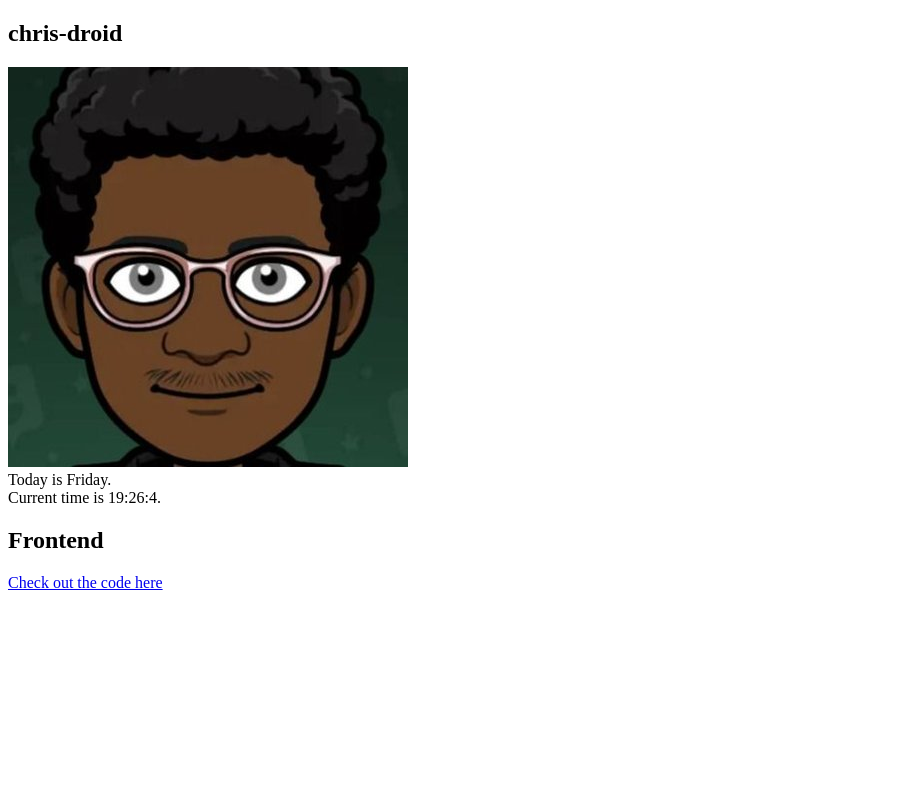
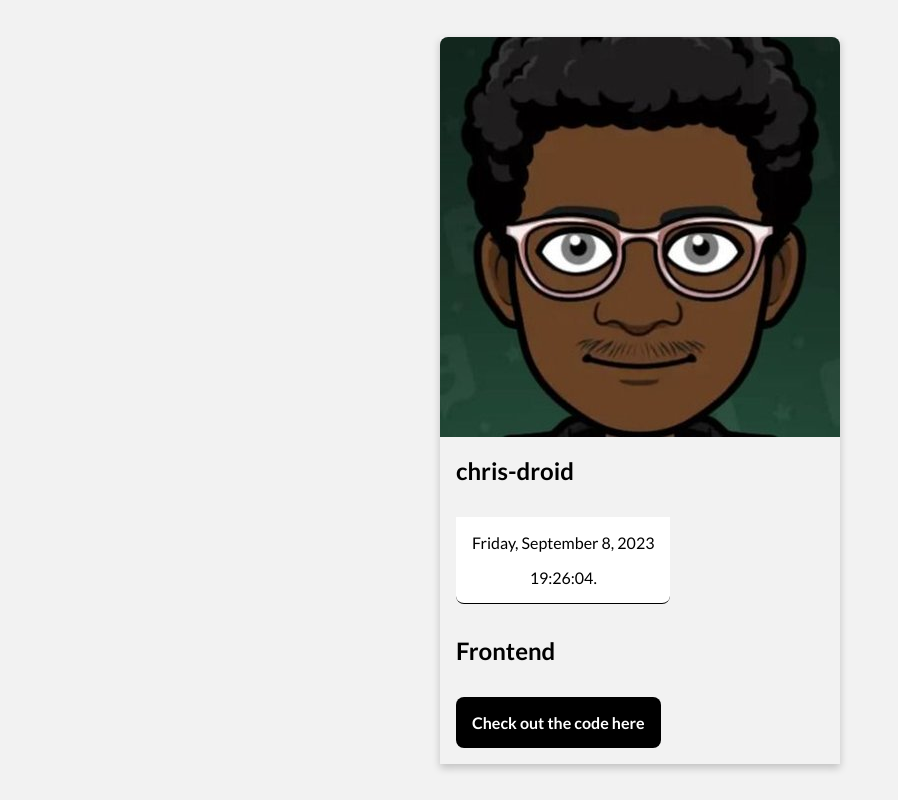
Before and after one commit to 10-menachi/hng-stage-one-task, a plain HTML site: page index.html in a window 1280 px wide. Shown: the whole page, without its empty margins (0-898 px from the left). Drawn offline with Linux system fonts and the light colour scheme.

Commit message:
Style Page

```diff
--- a/index.html
+++ b/index.html
@@ -3,30 +3,27 @@
 <head>
     <meta charset="UTF-8">
     <meta name="viewport" content="width=device-width, initial-scale=1.0">
+    <link rel="stylesheet" href="styles.css">
+    <link rel="preconnect" href="https://fonts.googleapis.com">
+    <link rel="preconnect" href="https://fonts.gstatic.com" crossorigin>
+    <link href="https://fonts.googleapis.com/css2?family=Lato:ital,wght@0,400;0,700;0,900;1,400;1,700;1,900&display=swap" rel="stylesheet">
     <title>chris droid</title>
 </head>
 <body>
-    <h2 class="slack-name" data-testid="slackUserName">chris-droid</h2>
-    <img src="propic.jpg" alt="chris-droid" data-testid="slackDisplayImage">
-    <div class="day-of-the-week" data-testid="currentDayOfTheWeek"></div>
-    <div class="current-time" data-testid="currentUTCTime"></div>
-    <h2 class="track" data-testid="myTrack">Frontend</h2>
-    <a href="https://github.com/10-menachi" class="github-url" data-testid=“githubURL”>Check out the code here</a>
+    <div class="card">
+        <img src="propic.jpg" alt="chris-droid" data-testid="slackDisplayImage">
+        <div class="details">
+            <h2 class="slack-name" data-testid="slackUserName">chris-droid</h2>
+        <div class="time-and-date-card">
+            <div class="day-of-the-week" data-testid="currentDayOfTheWeek"></div>
+            <div class="current-time" data-testid="currentUTCTime"></div>
+        </div>
+        <h2 class="track" data-testid="myTrack">Frontend</h2>
+        <a href="https://github.com/10-menachi/hng-stage-one-task" class="button" data-testid=“githubURL”>Check out the code here</a>
+        </div>
+    </div>
+    <script src="script.js">
 
-    <script>
-        const current_time_div = document.querySelector('.current-time');
-        const current_day_div = document.querySelector('.day-of-the-week');
-        const today = new Date();
-        const day = today.getDay();
-        const daylist = ["Sunday","Monday","Tuesday","Wednesday ","Thursday","Friday","Saturday"];
-        current_day_div.innerHTML = `Today is ${daylist[day]}.`;
-
-        const current_time = today.getHours() + ":" + today.getMinutes() + ":" + today.getSeconds();
-        setInterval(() => {
-            const today = new Date();
-            const current_time = today.getHours() + ":" + today.getMinutes() + ":" + today.getSeconds();
-            current_time_div.innerHTML = `Current time is ${current_time}.`;
-        }, 1000);
     </script>
 </body>
 </html>
--- a/script.js
+++ b/script.js
@@ -0,0 +1,19 @@
+const current_time_div = document.querySelector('.current-time');
+const current_day_div = document.querySelector('.day-of-the-week');
+const today = new Date();
+const day = today.getDay();
+const daylist = ["Sunday", "Monday", "Tuesday", "Wednesday", "Thursday", "Friday", "Saturday"];
+const months = ["January","February","March","April","May","June","July","August","September","October","November","December"];
+current_day_div.innerHTML = `${daylist[day]}, ${months[today.getMonth()]} ${today.getDate()}, ${today.getFullYear()}`;
+
+function formatTime(number) {
+  return number.toString().padStart(2, '0');
+}
+
+setInterval(() => {
+  const today = new Date();
+  const hours = formatTime(today.getHours());
+  const minutes = formatTime(today.getMinutes());
+  const seconds = formatTime(today.getSeconds());
+  current_time_div.innerHTML = `${hours}:${minutes}:${seconds}.`;
+}, 1000);
--- a/styles.css
+++ b/styles.css
@@ -0,0 +1,68 @@
+* {
+    margin: 0;
+    padding: 0;
+    box-sizing: border-box;
+    font-family: 'Lato', sans-serif;
+}
+
+img {
+    box-sizing: border-box;
+    width: 100%;
+    object-fit: cover;
+    border-radius: 0.5rem 0.5rem 0 0;
+}
+
+body {
+    background-color: #f2f2f2;
+    display: flex;
+    flex-direction: column;
+    justify-content: center;
+    align-items: center;
+    width: 100vw;
+    height: 100vh;
+}
+
+.card {
+    box-shadow: 0 4px 8px 0 rgba(0,0,0,0.2);
+    transition: 0.3s;
+    cursor: pointer;
+}
+
+.card:hover {
+    box-shadow: 0 8px 16px 0 rgba(0,0,0,0.2);
+}
+
+.details {
+    padding: 1rem;
+    display: flex;
+    flex-direction: column;
+    justify-content: center;
+    align-items: flex-start;
+    gap: 2rem;
+}
+
+a {
+    text-decoration: none;
+    color: #000;
+}
+
+.button {
+    padding: 1rem;
+    border-radius: 0.5rem;
+    background-color: #000;
+    color: #fff;
+    font-weight: bold;
+    cursor: pointer;
+}
+
+.time-and-date-card {
+    display: flex;
+    flex-direction: column;
+    justify-content: center;
+    align-items: center;
+    gap: 1rem;
+    background-color: #fff;
+    padding: 1rem;
+    border-radius: 0 0 0.5rem 0.5rem;
+    border-bottom: 1px solid #000;
+}
```
